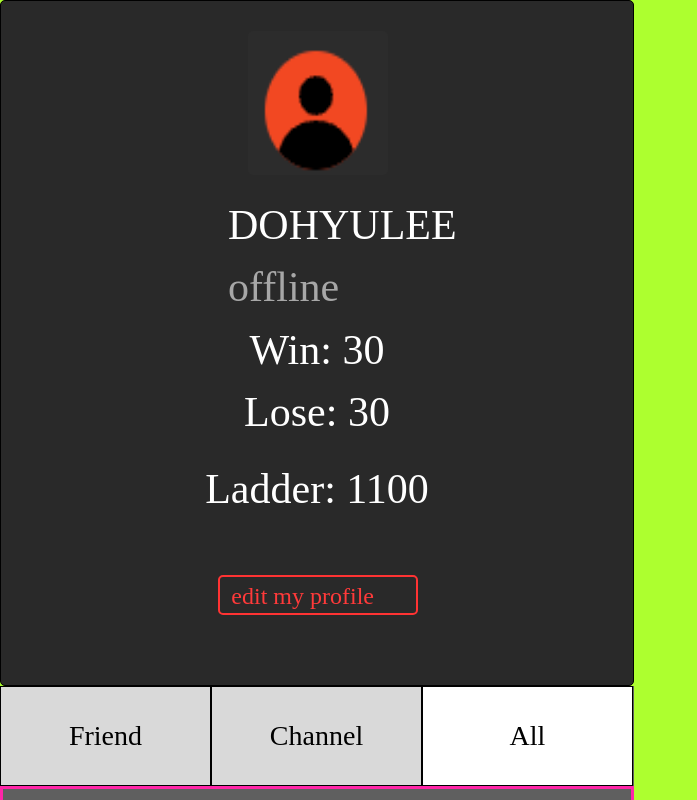
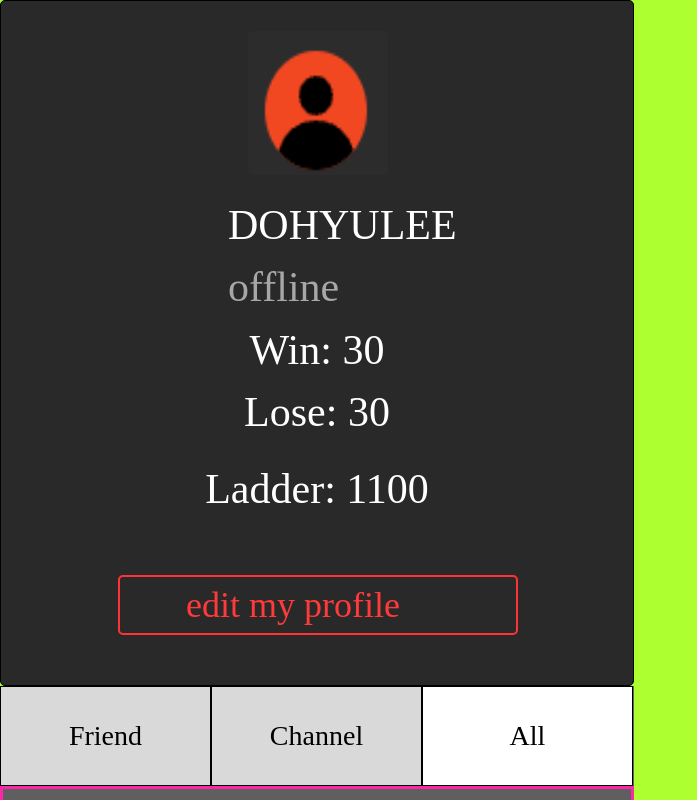
Before and after one commit to ft-ts/frontend, a Next.js app: page /main/right-wrapper in a window 1280 px wide. Shown: the top 800 px of the page, without its empty margins (0-697 px from the left). Built offline with nearby package versions, Linux system fonts and the light colour scheme; a web font is replaced by a local one.

Commit message:
feat: userProfile, userList, chat, gameDisplay button hover make

```diff
--- a/src/app/main/right-wrapper/user-profile.module.scss
+++ b/src/app/main/right-wrapper/user-profile.module.scss
@@ -141,25 +141,29 @@ $fontSize: 42px;
 .editButtonRectangle{
     box-sizing: border-box;
     position: relative;
-    width: 200px;
-    height: 40px;
-    left: ($userProfileBackgroundWidth / 2) - 100;
+    width: 400px;
+    height: 60px;
+    left: ($userProfileBackgroundWidth / 2) - (400 / 2);
     top: 220px;
     border: 2px solid #FF3333;
     border-radius: 5px;
 }
 
+.editButtonRectangle:hover{
+    background-color: #9c4444;
+}
+
 /* edit my info */
 .editButtonFont{
     position: relative;
-    width: 180px;
+    width: 280px;
     height: 51.84px;
-    left: 11.33px;
-    top: -7px;
+    left: (400px / 2) - (280px / 2) + 6;
+    top: 0px;
     font-family: 'ArcadeClassic';
     font-style: normal;
     font-weight: 400;
-    font-size: 24px;
+    font-size: 36px;
     line-height: 30px;
     display: flex;
     align-items: center;
--- a/src/app/main/right-wrapper/userList.module.scss
+++ b/src/app/main/right-wrapper/userList.module.scss
@@ -37,6 +37,14 @@
   .listButtonAll { /* Specific style for "All" button */
     background: #FFFFFF; /* Replace with the color you want for the "All" button */
   }
+
+.listButton:hover{
+    background-color: #bbbbbb;
+}
+
+.listButtonAll:hover{
+    background-color: #bbbbbb;
+}
 
   .listButtonText {
     font-family: 'ArcadeClassic';
@@ -78,6 +86,10 @@
     background: #292929;
     border: 1px solid #000000;
     border-radius: 5px;
+ }
+
+ .userListRectangle:hover{
+    background-color: #4f4f4f;
  }
 
 /* In your CSS Module */
```
Also changed, not shown: src/app/main/mid-wrapper/chat/chat-wrapper.module.scss (+6 -1 lines), src/app/main/mid-wrapper/game/game-wrapper.module.scss (+6 -2 lines), src/app/main/mid-wrapper/game/page.tsx (+2 -2 lines).
